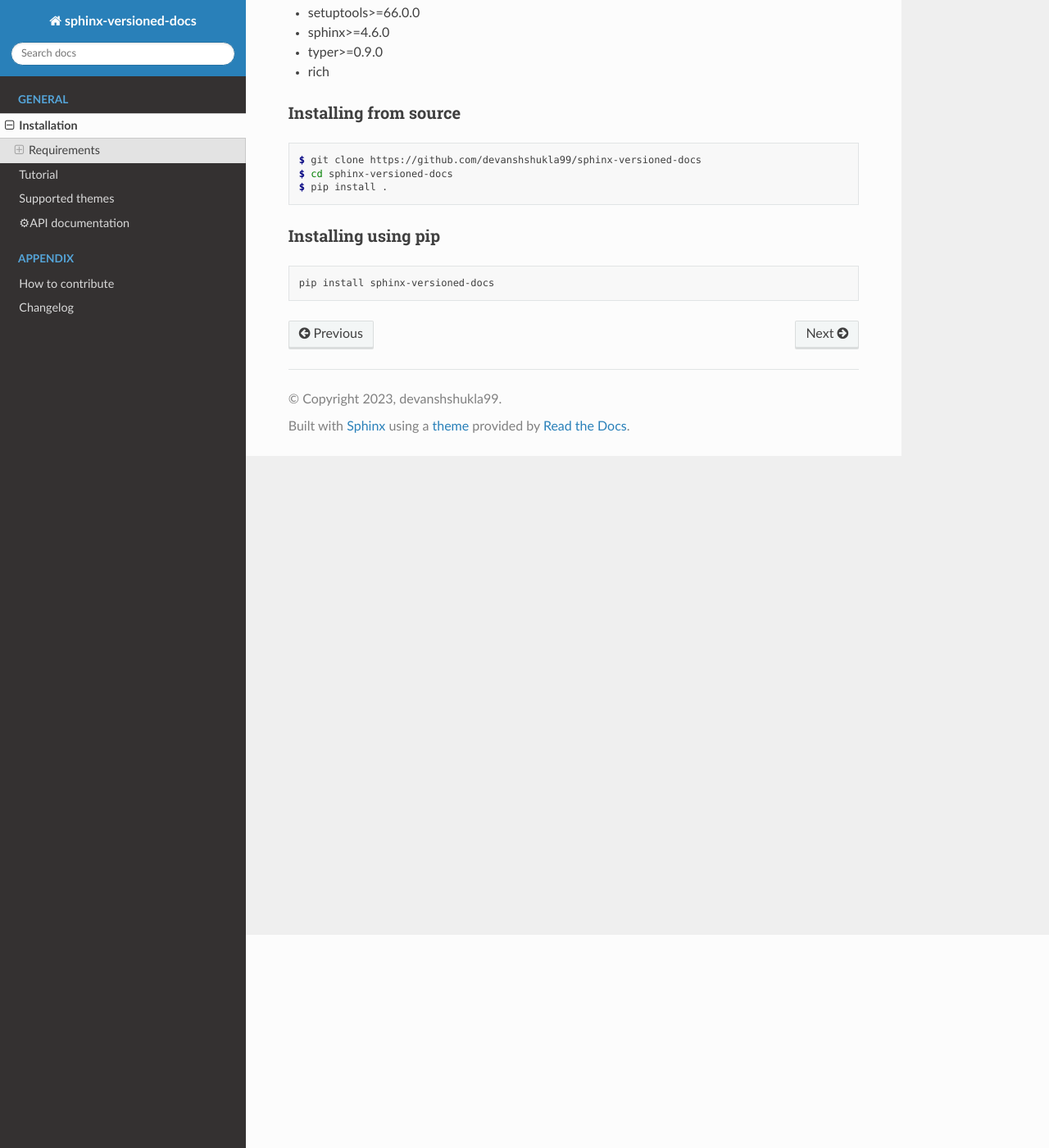
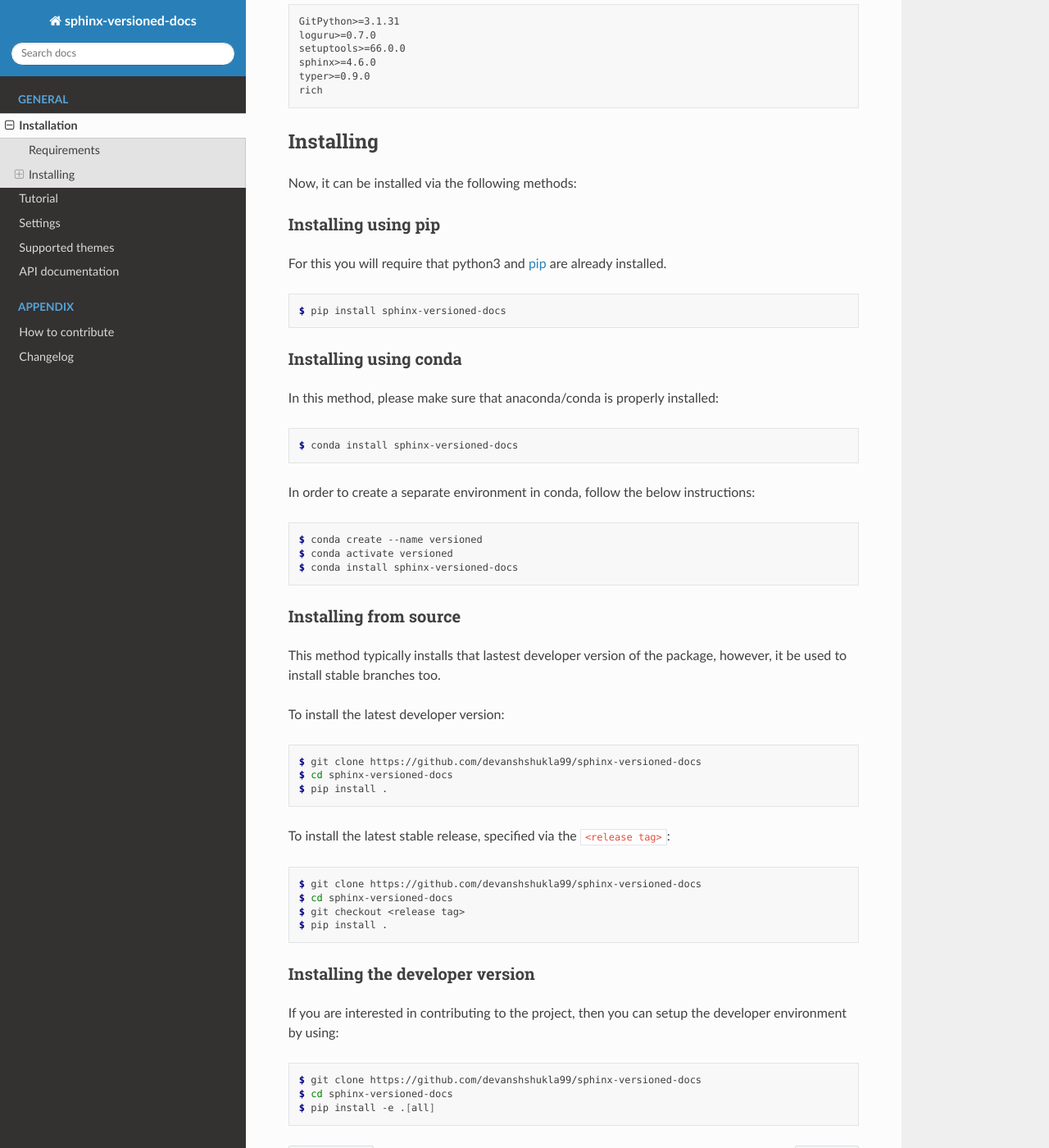
Before and after one commit to devanshshukla99/sphinx-versioned-docs, a Sphinx documentation site: the page built from docs/install.rst, in a window 1280 px wide and 1400 px high, scrolled down 260 px. Shown: the whole window at 82% size. Built offline with Sphinx 7.4.7 and the Read the Docs theme 2.0.0, drawn with Linux system fonts in a browser that asks for light colours; some of the changed text lies outside the part shown.

Commit message:
Documentation improved

```diff
--- a/docs/api.rst
+++ b/docs/api.rst
@@ -1,6 +1,6 @@
-===================
-⚙API documentation
-===================
+=================
+API documentation
+=================
 
 Entry application
 -----------------
--- a/docs/index.rst
+++ b/docs/index.rst
@@ -5,12 +5,13 @@
 A Sphinx extension that lets you build Sphinx docs for all versions of your project without needing special hosting
 services.
 
-.. include:: ../README.rst
-
 Project Links
 =============
 
+* Documentation: https://sphinx-versioned-docs.readthedocs.io/en/latest/
 * Source code: https://github.com/devanshshukla99/sphinx-versioned-docs
+* PyPI homepage: https://pypi.org/project/sphinx-versioned-docs/
+* conda-forge: https://anaconda.org/conda-forge/sphinx-versioned-docs
 
 .. toctree::
     :maxdepth: 2
@@ -18,6 +19,7 @@
 
     install
     tutorial
+    settings
     themes
     api
 
--- a/docs/install.rst
+++ b/docs/install.rst
@@ -4,20 +4,59 @@
 Installation
 ============
 
+The ``sphinx-versioned-docs`` project has the following requirements.
+
 .. _requirements-to-use:
 
 Requirements
 ============
 
-- GitPython>=3.1.31
-- loguru>=0.7.0
-- setuptools>=66.0.0
-- sphinx>=4.6.0
-- typer>=0.9.0
-- rich
+.. code-block:: markdown
+
+    GitPython>=3.1.31
+    loguru>=0.7.0
+    setuptools>=66.0.0
+    sphinx>=4.6.0
+    typer>=0.9.0
+    rich
+
+Installing
+==========
+
+Now, it can be installed via the following methods:
+
+Installing using pip
+--------------------
+
+For this you will require that python3 and `pip <https://pip.pypa.io/en/stable/installation/>`__ are already installed.
+
+.. code-block:: console
+
+    $ pip install sphinx-versioned-docs
+
+Installing using conda
+----------------------
+
+In this method, please make sure that anaconda/conda is properly installed:
+
+.. code-block:: console
+
+    $ conda install sphinx-versioned-docs
+
+In order to create a separate environment in conda, follow the below instructions:
+
+.. code-block:: console
+
+    $ conda create --name versioned
+    $ conda activate versioned
+    $ conda install sphinx-versioned-docs
 
 Installing from source
 ----------------------
+
+This method typically installs that lastest developer version of the package, however, it be used to install stable branches too.
+
+To install the latest developer version:
 
 .. code-block:: console
 
@@ -25,10 +64,24 @@
     $ cd sphinx-versioned-docs
     $ pip install .
 
+To install the latest stable release, specified via the ``<release tag>``:
 
-Installing using pip
---------------------
+.. code-block:: console
 
-.. code-block:: bash
+    $ git clone https://github.com/devanshshukla99/sphinx-versioned-docs
+    $ cd sphinx-versioned-docs
+    $ git checkout <release tag>
+    $ pip install .
 
-    pip install sphinx-versioned-docs
+.. _dev-version:
+
+Installing the developer version
+--------------------------------
+
+If you are interested in contributing to the project, then you can setup the developer environment by using:
+
+.. code-block:: console
+
+    $ git clone https://github.com/devanshshukla99/sphinx-versioned-docs
+    $ cd sphinx-versioned-docs
+    $ pip install -e .[all]
--- a/docs/themes.rst
+++ b/docs/themes.rst
@@ -6,7 +6,7 @@
 
 This project supports multiple themes such as:
 
-|CI themes|
+|Build|
 
 - sphinx_rtd_theme
 - astropy_sphinx_theme
@@ -16,5 +16,5 @@
 - bizstyle
 - traditional
 
-.. |CI themes| image:: https://github.com/devanshshukla99/sphinx-versioned-docs/actions/workflows/CI-themes.yml/badge.svg
-    :alt: CI themes
+.. |Build| image:: https://github.com/devanshshukla99/sphinx-versioned-docs/actions/workflows/main.yml/badge.svg
+    :alt: CI
--- a/setup.cfg
+++ b/setup.cfg
@@ -51,6 +51,9 @@
 tests =
     pytest
     beautifulsoup4
+all =
+    sphinx-versioned-docs[docs]
+    sphinx-versioned-docs[tests]
 
 [options.entry_points]
 console_scripts =
```
Also changed, not shown: docs/contributing.rst (+7 -13 lines), docs/settings.rst (added, +85 -0 lines), docs/tutorial.rst (+52 -29 lines).
